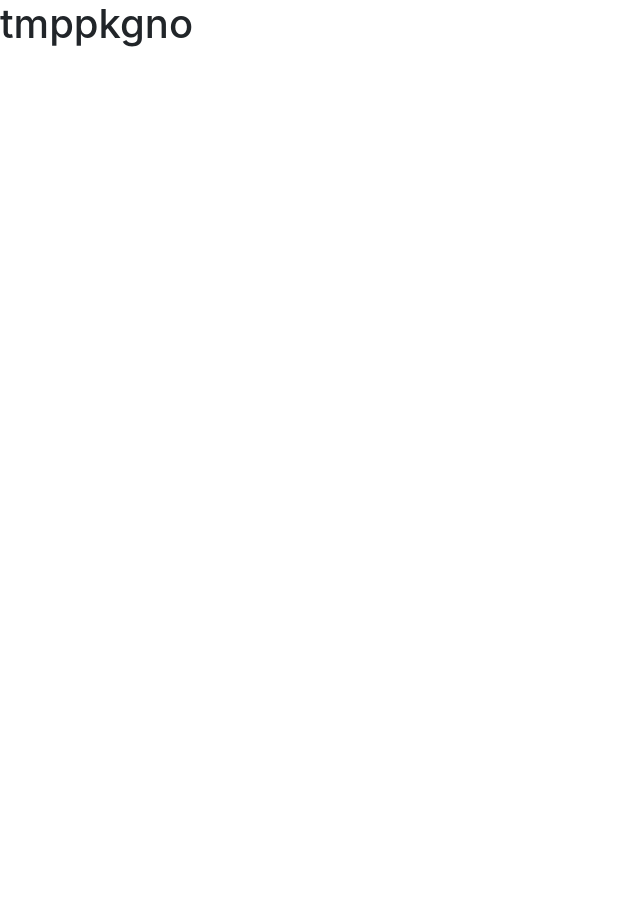
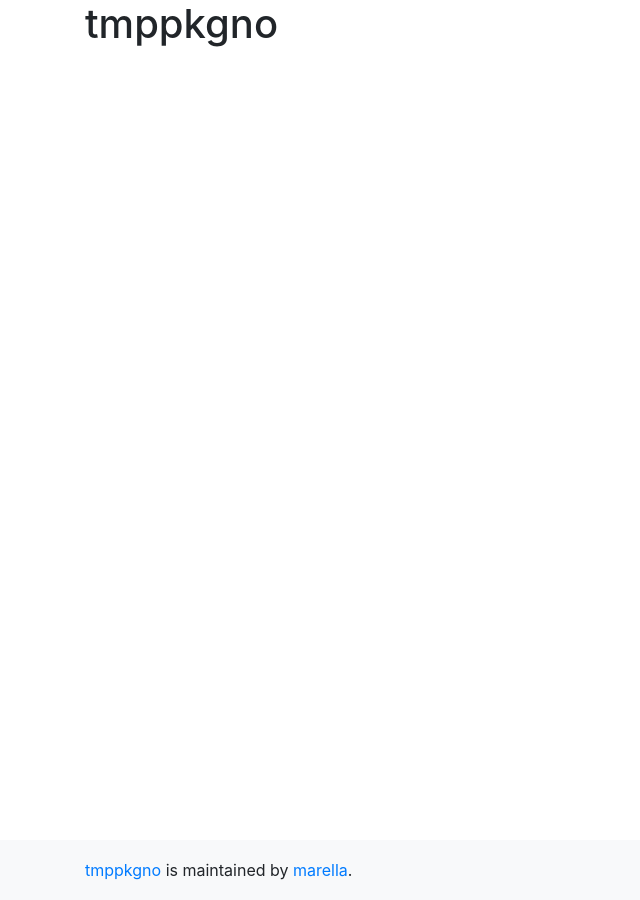
Before and after one commit to marella/tmppkgno, a Jekyll site: the page built from README.md, in a window 1280 px wide. Shown: the whole page, without its empty margins (0-640 px from the left). Built offline with Jekyll 4.4.1, drawn with Linux system fonts in a browser that asks for light colours; our own code applies the rules of GitHub Pages for plain Markdown files.

Commit message:
Update default.html

```diff
--- a/_layouts/default.html
+++ b/_layouts/default.html
@@ -6,7 +6,31 @@
     {% seo %}
     <link rel="stylesheet" href="https://maxcdn.bootstrapcdn.com/bootstrap/4.0.0/css/bootstrap.min.css" integrity="sha384-Gn5384xqQ1aoWXA+058RXPxPg6fy4IWvTNh0E263XmFcJlSAwiGgFAW/dAiS6JXm" crossorigin="anonymous">
   </head>
+  <style>
+    html {
+    position: relative;
+    min-height: 100%;
+    }
+    body {
+      margin-bottom: 60px; /* Margin bottom by footer height */
+    }
+    .footer {
+      position: absolute;
+      bottom: 0;
+      width: 100%;
+      height: 60px; /* Set the fixed height of the footer here */
+      line-height: 60px; /* Vertically center the text there */
+      background-color: #f5f5f5;
+    }
+  </style>
   <body>
-    {{ content }}
+    <div class="container">
+      {{ content }}
+    </div>
+    <div class="footer bg-light">
+      <div class="container">
+        <a href="{{ site.github.repository_url }}">{{ site.github.repository_name }}</a> is maintained by <a href="{{ site.github.owner_url }}">{{ site.github.owner_name }}</a>.
+      </div>
+    </div>
   </body>
 </html>
```
